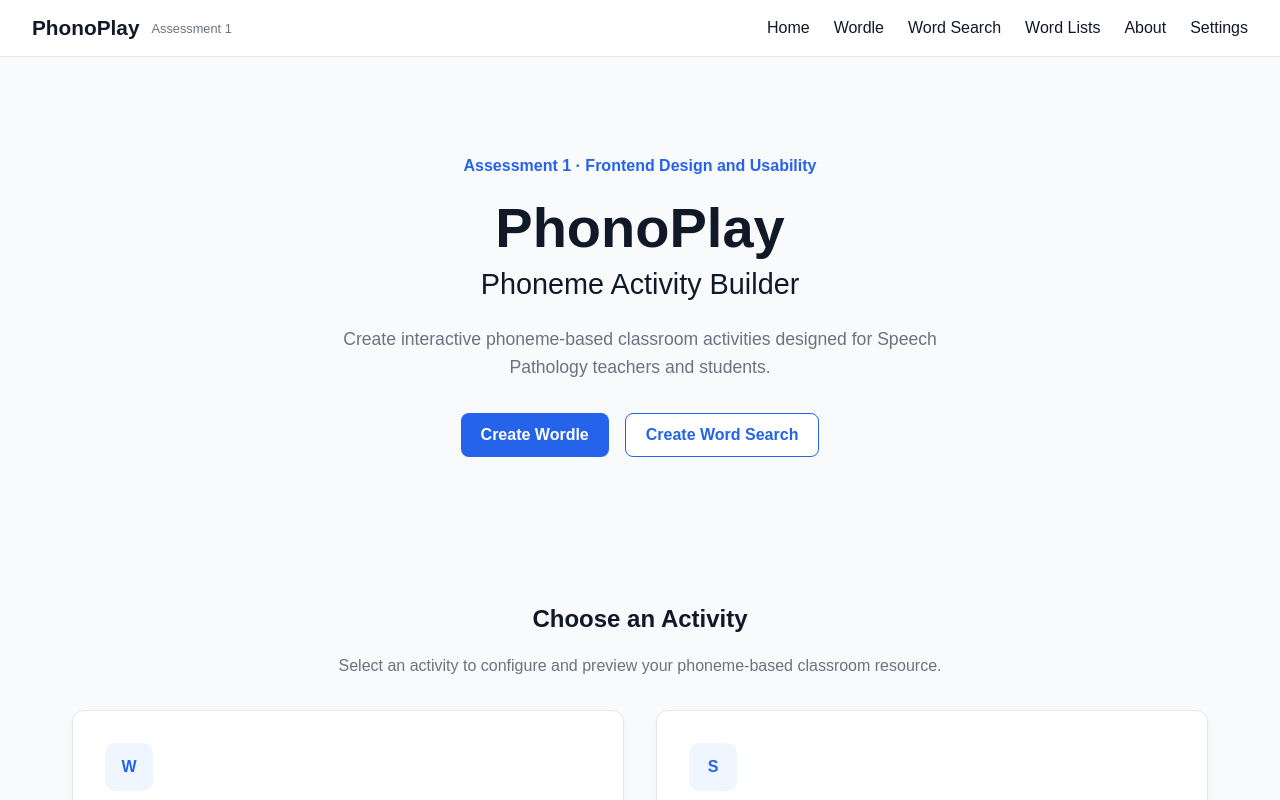
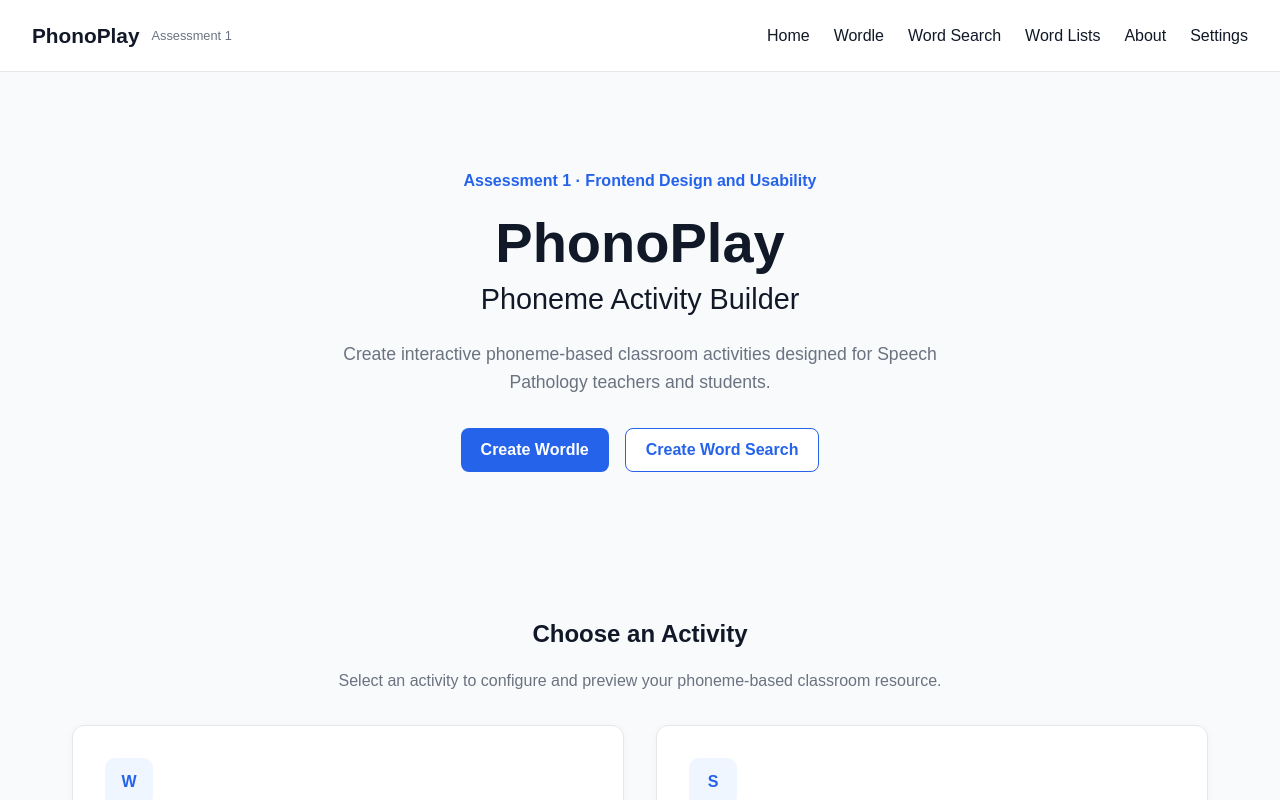
Before and after one commit to 22304516/phonoplay, a Next.js app: page / in a window 1280 px wide. Shown: the top 800 px of the page. Built offline with nearby package versions, Linux system fonts and the light colour scheme.

Commit message:
Improve dashboard loading and layout stability

```diff
--- a/app/dashboard/DashboardClient.tsx
+++ b/app/dashboard/DashboardClient.tsx
@@ -127,7 +127,7 @@ export default function DashboardPage() {
     : [];
 
   return (
-    <div className="min-h-screen bg-slate-50 px-4 py-8 text-slate-900 sm:px-6 lg:px-10">
+    <div className="bg-slate-50 px-4 py-8 text-slate-900 sm:px-6 lg:px-10">
       <div className="mx-auto max-w-7xl space-y-8">
         <header className="flex flex-col gap-4 sm:flex-row sm:items-center sm:justify-between">
           <div>
@@ -172,7 +172,7 @@ export default function DashboardPage() {
 
         {loading && !data ? (
           <div
-            className="rounded-2xl border border-slate-200 bg-white p-12 text-center text-slate-500 shadow-sm"
+            className="min-h-[700px] rounded-2xl border border-slate-200 bg-white p-12 text-center text-slate-500 shadow-sm"
             role="status"
           >
             Loading analytics...
--- a/app/globals.css
+++ b/app/globals.css
@@ -10,6 +10,7 @@ html,
 body {
   max-width: 100%;
   overflow-x: hidden;
+  min-height: 100%;
 }
 
 html {
@@ -24,6 +25,15 @@ body {
   transition:
     background-color 0.2s ease,
     color 0.2s ease;
+  min-height: 100%;
+  display: flex;
+  flex-direction: column;
+}
+
+.site-main {
+  flex: 1;
+  width: 100%;
+  min-width: 0;
 }
 
 a {
@@ -85,6 +95,7 @@ li {
   display: flex;
   align-items: center;
   gap: 1.5rem;
+  flex-shrink: 0;
 }
 
 .navigation-links a {
@@ -1721,3 +1732,13 @@ html[data-theme="dark"] .activity-back-button:hover {
     width: 100%;
   }
 }
+
+@media (min-width: 701px) {
+  .navbar {
+    min-height: 72px;
+  }
+
+  .navigation-links {
+    min-height: 24px;
+  }
+}
--- a/app/layout.tsx
+++ b/app/layout.tsx
@@ -17,11 +17,11 @@ export default function RootLayout({
 }>) {
   return (
     <html lang="en">
-      <body>
+      <body className="flex min-h-screen flex-col">
         <UsageTracker />
         <Navbar />
 
-        <main>{children}</main>
+        <main className="site-main flex-1">{children}</main>
 
         <Footer />
       </body>
```
Also changed, not shown: app/dashboard/DashboardLoader.tsx (+1 -12 lines).
